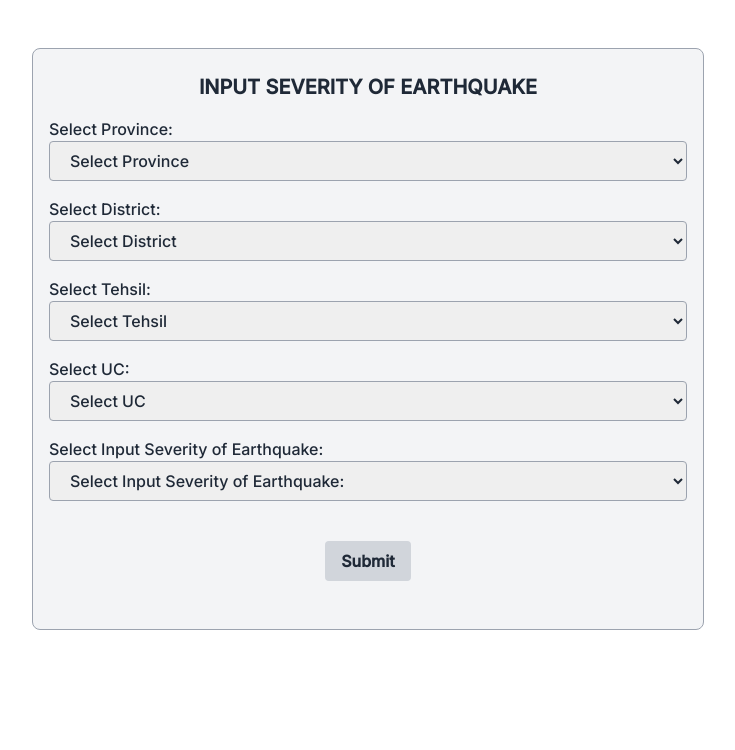
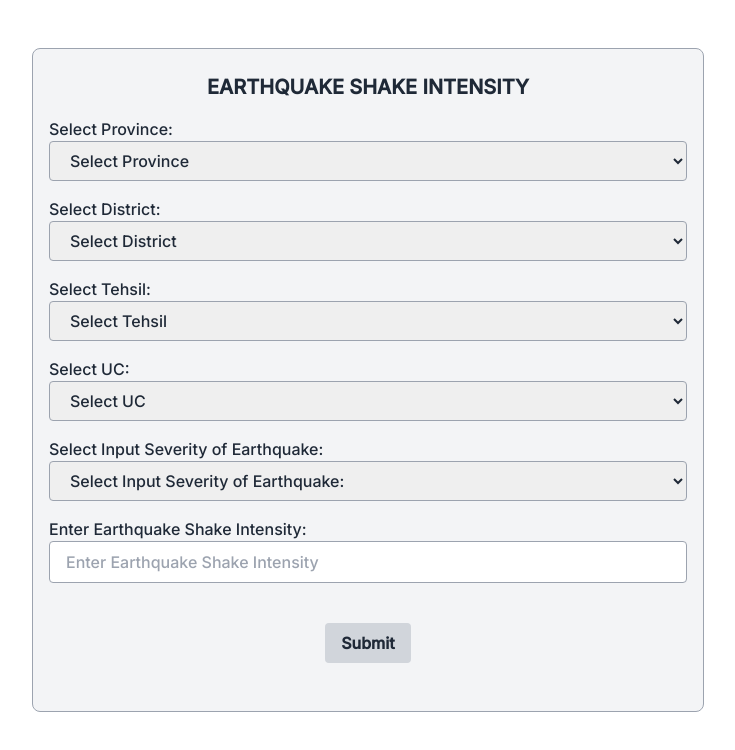
Before and after one commit to QudsiaZainab/ndma_SITREP, a React (Create React App) app: page /earthquakeinputseverity in a window 1280 px wide. Shown: the top 750 px of the page, without its empty margins (272-1007 px from the left). Built offline with nearby package versions, Linux system fonts and the light colour scheme.

Commit message:
Add files via upload

```diff
--- a/src/components/EarthquakeInputSeverity/index.js
+++ b/src/components/EarthquakeInputSeverity/index.js
@@ -8,7 +8,7 @@ export const EarthquakeInputSeverity = ({ data }) => {
     const [selectedTehsil, setSelectedTehsil] = useState('');
     const [selectedUC, setSelectedUC] = useState('');
     const [earthquakeInputSeverity, setEathquakeInputSeverity] = useState('');
-    // const [province, setProvince] = useState('');
+    const [intensity, setIntensity] = useState('');
 
     const handleProvinceChange = (event) => {
         const provinceName = event.target.value;
@@ -37,7 +37,7 @@ export const EarthquakeInputSeverity = ({ data }) => {
     return (
         <div className="overflow-y-scroll h-screen pb-12">
             <form onSubmit={sendResponse} className="px-4 my-12 max-w-2xl mx-auto space-y-4 bg-gray-100 border border-gray-400 py-6 rounded-lg px-10">
-            <h1 className="text-xl font-bold text-center">INPUT SEVERITY OF EARTHQUAKE</h1>
+            <h1 className="text-xl font-bold text-center">EARTHQUAKE SHAKE INTENSITY</h1>
                 <div><label>Select Province:</label>
                     <select required value={selectedProvince} className="border border-gray-400 block py-2 px-4 w-full rounded focus:outline-none focus:border-teal-500" onChange={handleProvinceChange}>
                         <option value="">Select Province</option>
@@ -69,8 +69,7 @@ export const EarthquakeInputSeverity = ({ data }) => {
                         ))}
                     </select></div>
 
-                            <div>
-                    <label className="">Select Input Severity of Earthquake:</label>
+                    <div><label className="">Select Input Severity of Earthquake:</label>
                         <select
                             className="border border-gray-400 block py-2 px-4 w-full rounded focus:outline-none focus:border-teal-500"
                             value={earthquakeInputSeverity}
@@ -83,7 +82,10 @@ export const EarthquakeInputSeverity = ({ data }) => {
                                     {inputSeverity}
                                 </option>
                             ))}
-                        </select>
+                        </select></div>
+                        <div >
+                                <label className="">Enter Earthquake Shake Intensity:</label>
+                                <input className="border border-gray-400 block py-2 mt-0 px-4 w-full ml-0 rounded focus:outline-none focus:border-teal-500" placeholder='Enter Earthquake Shake Intensity' type = "number" onChange={(e) => {setIntensity(e.target.value) }} required/>
                             </div>
                 <div className="flex justify-center items-center">
                     <button type="submit" className="bg-gray-300 hover:bg-gray-400 font-bold py-2 px-4 rounded m-6" >Submit</button>
```
